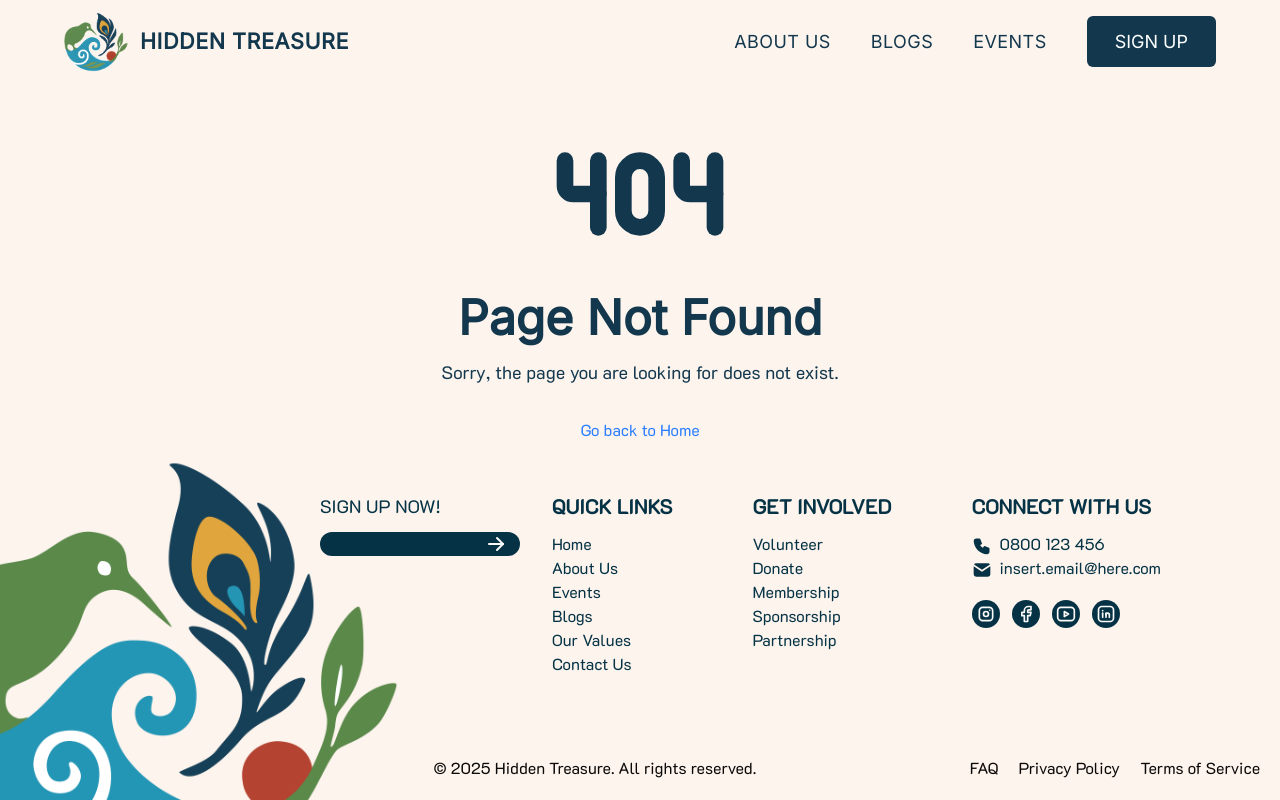
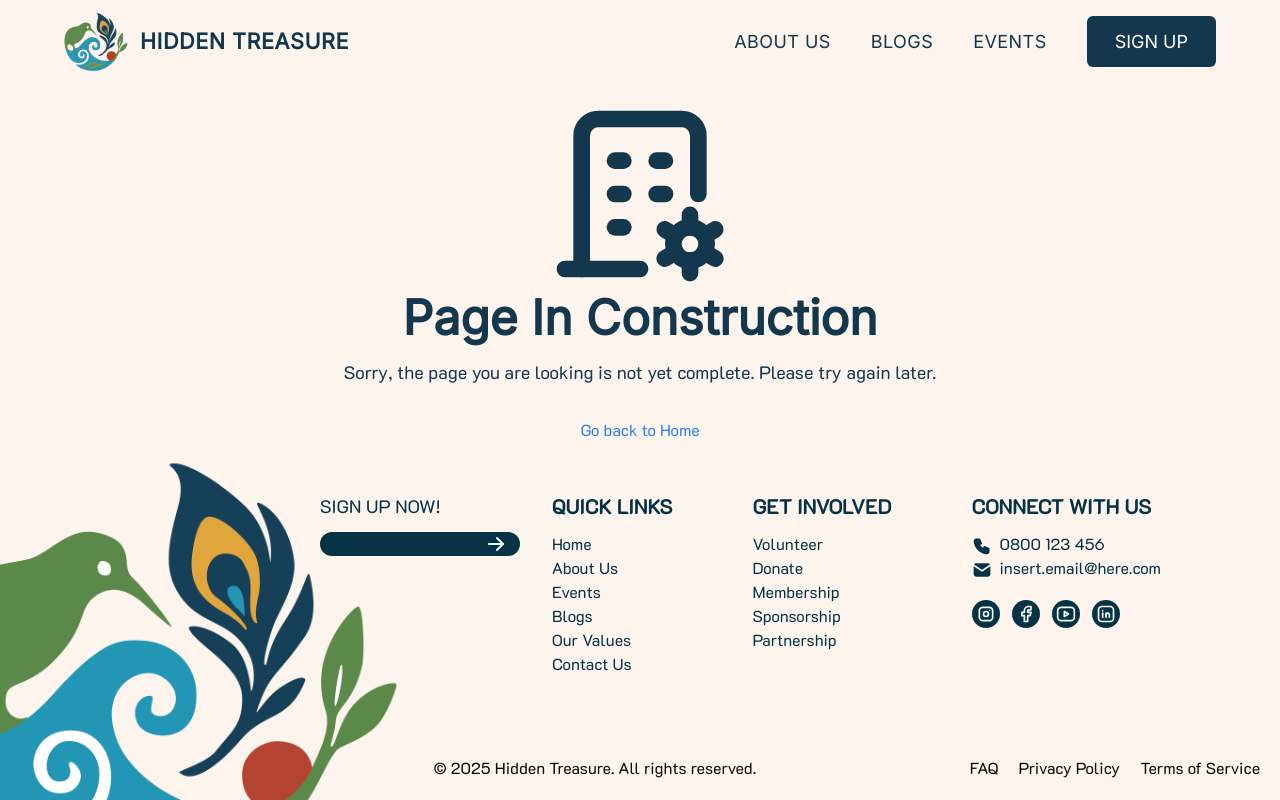
Before and after one commit to UoaWDCC/hidtreas, a Next.js app: page /events in a window 1280 px wide. Built offline with nearby package versions, Linux system fonts and the light colour scheme.

Commit message:
feat: created page in construction component in case of uniplemented page

```diff
--- /dev/null
+++ b/src/app/(frontend)/events/page.tsx
@@ -0,0 +1,5 @@
+import PageInConstruction from '@/components/common/PageInConstruction'
+
+export default async function EventsPage() {
+  return <PageInConstruction />
+}
--- /dev/null
+++ b/src/components/common/PageInConstruction.tsx
@@ -0,0 +1,22 @@
+import { IconBuildingCog } from '@tabler/icons-react'
+import Footer from './Footer'
+import Header from './Header'
+
+export default function PageInConstruction() {
+  return (
+    <div className="h-screen flex flex-col">
+      <Header />
+      <div className="flex flex-col items-center justify-center h-full">
+        <IconBuildingCog className="w-50 h-50" />
+        <h1 className="text-5xl font-bold mb-4">Page In Construction</h1>
+        <p className="text-lg mb-8">
+          Sorry, the page you are looking is not yet complete. Please try again later.
+        </p>
+        <a href="/" className="text-blue-500 hover:underline">
+          Go back to Home
+        </a>
+      </div>
+      <Footer />
+    </div>
+  )
+}
```
